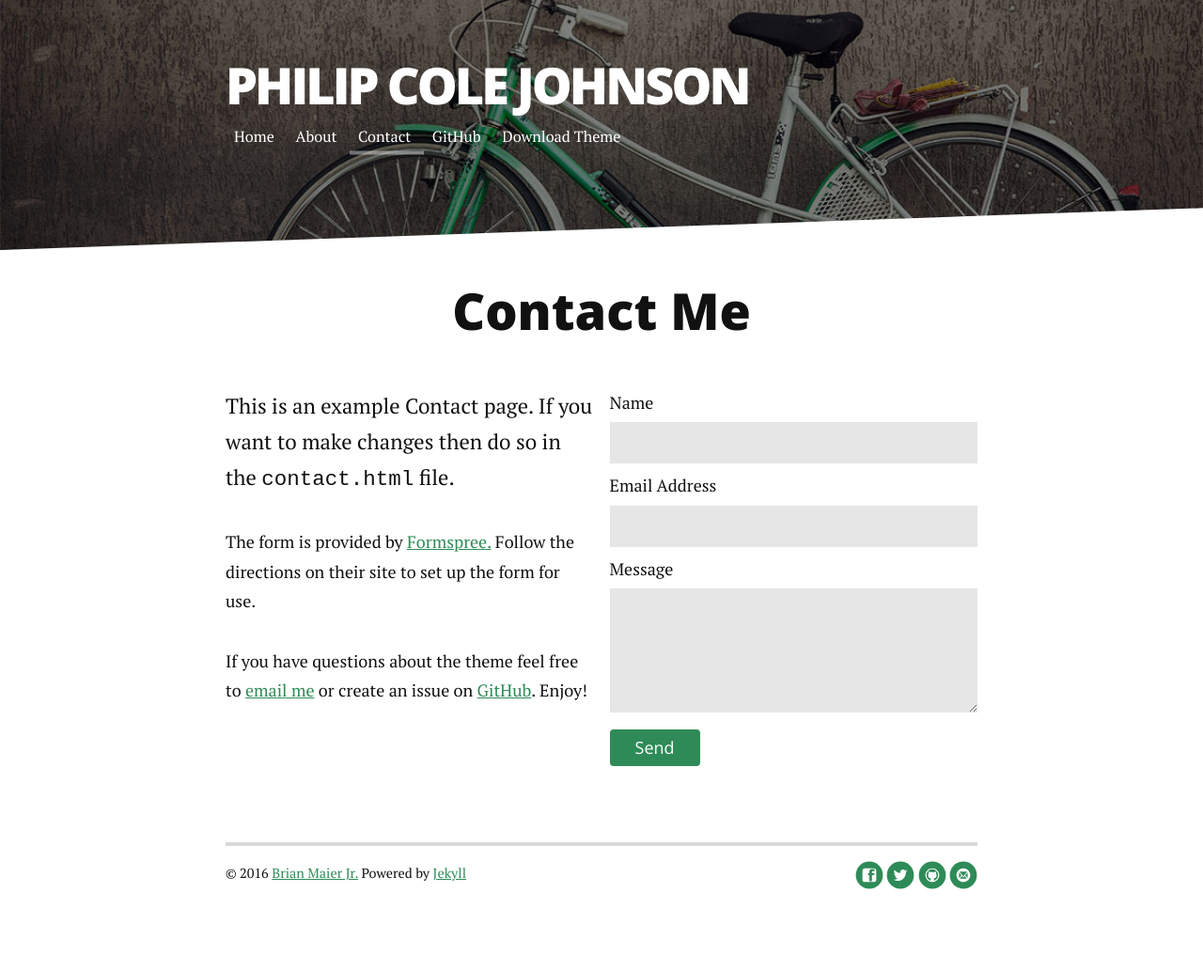
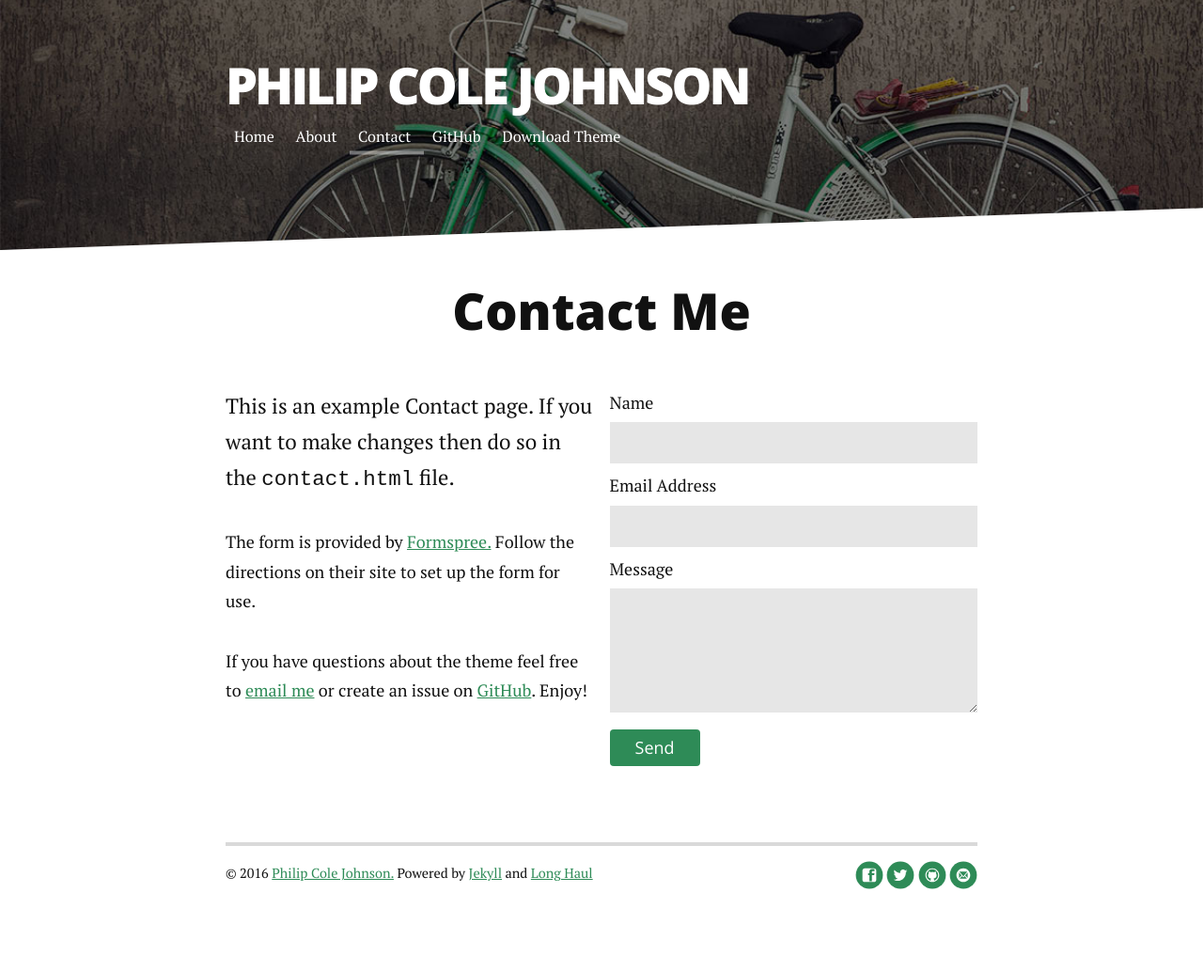
Before and after one commit to philipcolejohnson/philipcolejohnson.github.io, a Jekyll site: the page built from contact.md, in a window 1280 px wide. Shown: the whole page at 94% size. Built offline with Jekyll 4.4.1, drawn with Linux system fonts in a browser that asks for light colours; nearby versions of some CDN libraries.

Commit message:
Change footer, headings

```diff
--- a/_includes/footer.html
+++ b/_includes/footer.html
@@ -1,6 +1,6 @@
 <div class="footer">
    <div class="container">
-      <p class="copy">&copy; {{ site.time | date: '%Y' }} <a href="http://brianmaierjr.com">Brian Maier Jr.</a> Powered by <a href="http://jekyllrb.com">Jekyll</a></p>
+      <p class="copy">&copy; {{ site.time | date: '%Y' }} <a href="http://brianmaierjr.com">Philip Cole Johnson.</a> Powered by <a href="http://jekyllrb.com">Jekyll</a> and <a href="https://github.com/brianmaierjr/long-haul">Long Haul</a></p>
 
       <div class="footer-links">
          <ul class="noList">
--- a/contact.md
+++ b/contact.md
@@ -1,6 +1,6 @@
 ---
 layout: default
-title: Contact Long Haul
+title: Contact Philip Cole Johnson
 ---
 
 <div id="contact">
--- a/index.html
+++ b/index.html
@@ -1,6 +1,6 @@
 ---
 layout: default
-title: Long Haul
+title: Philip Cole Johnson — Developer, writer, reader
 ---
 
 <div class="home" id="home">
```
Also changed, not shown: about.md (+1 -1 lines).
